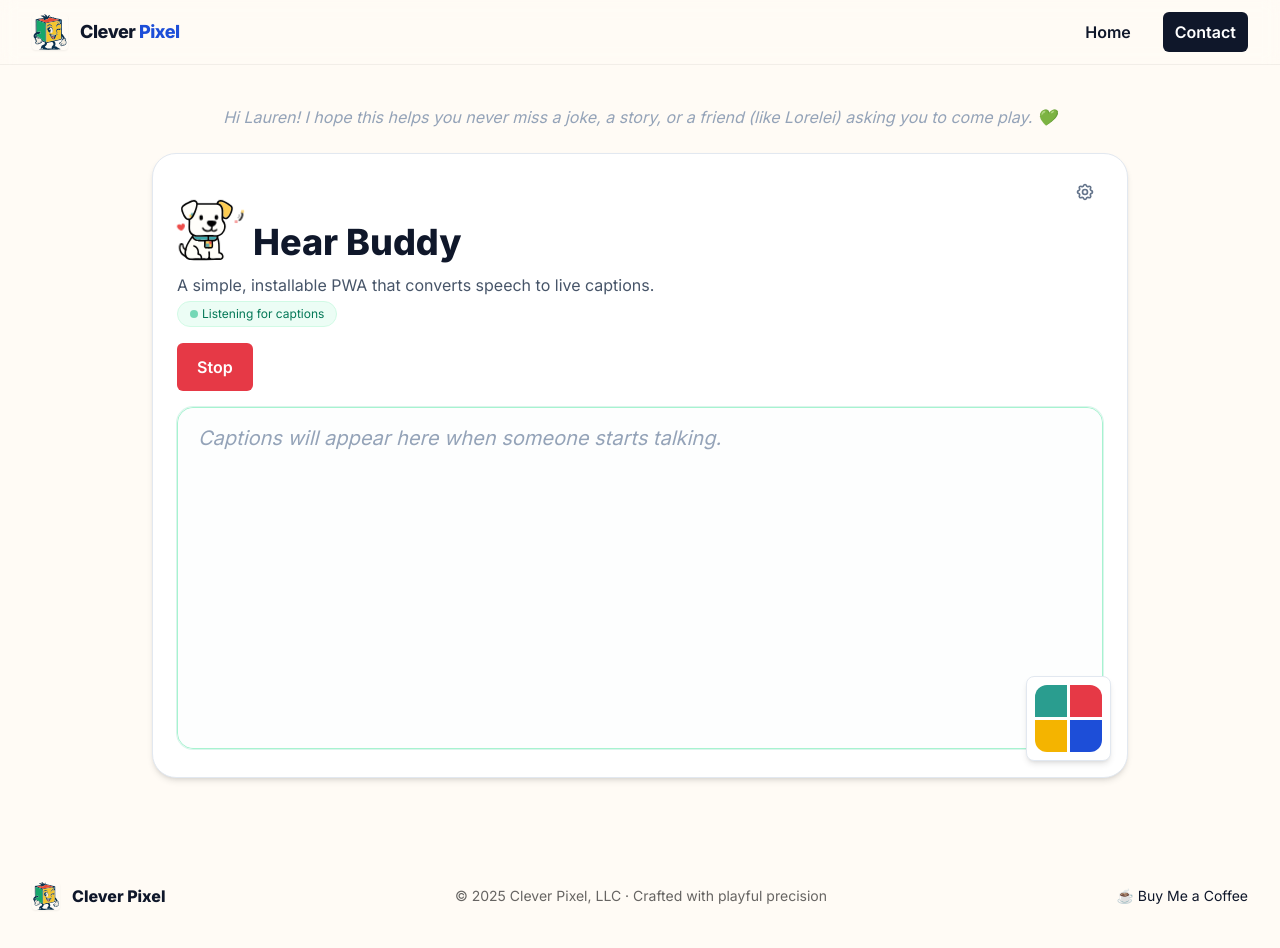
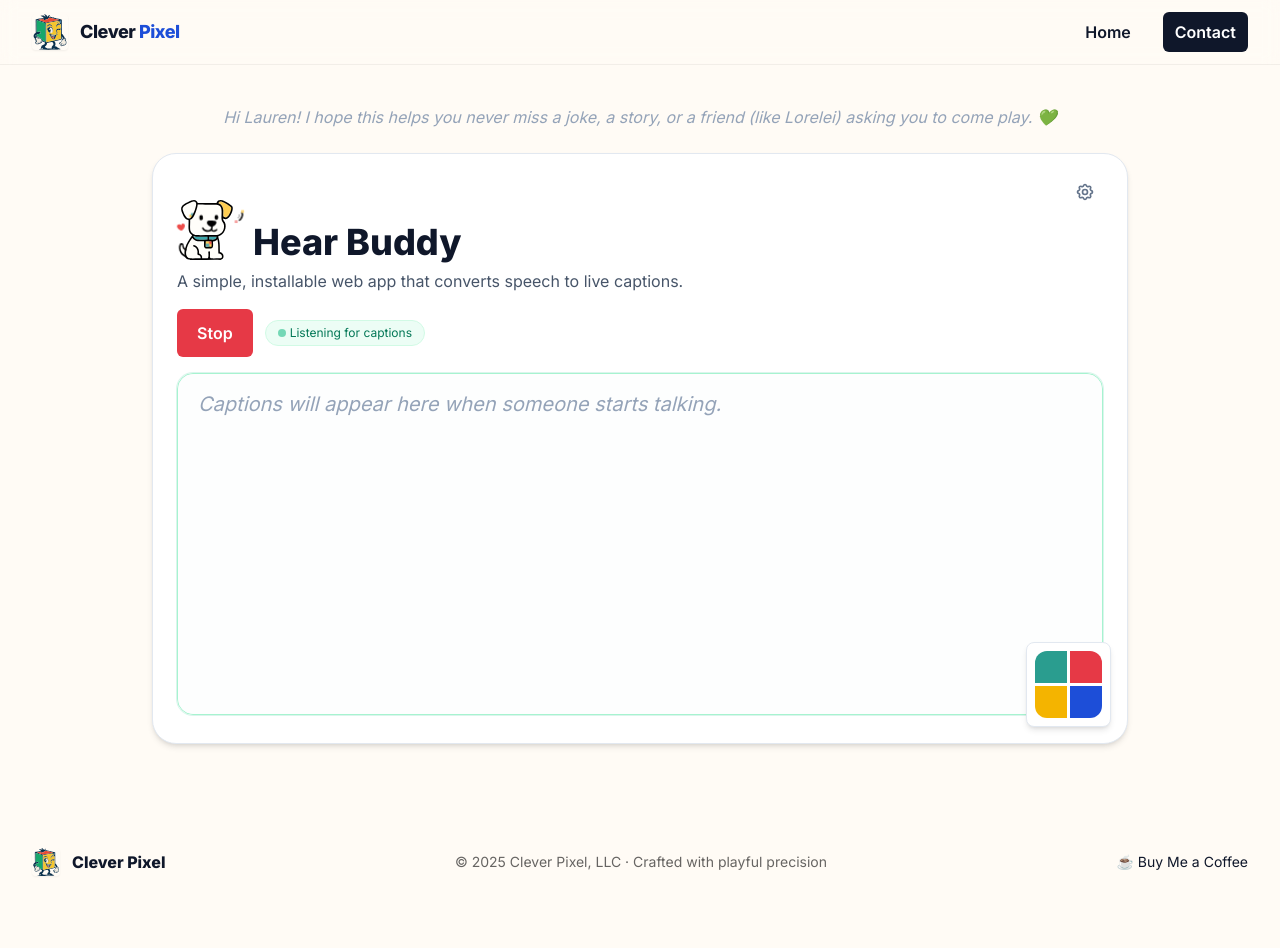
Before and after one commit to cleverpixeldesign/pwa-captions-3, a React (Vite) app: page / in a window 1280 px wide. Both pictures are taken after a click on the button "Start Listening". After the commit the page ends 916 px from the top, so only its background shows below. Built offline with nearby package versions, Linux system fonts and the light colour scheme.

Commit message:
Listening Pill placement

```diff
--- a/src/App.jsx
+++ b/src/App.jsx
@@ -460,21 +460,18 @@ function HearBuddy() {
 
           {/* Heading & Subtitle */}
           <header>
+            <div className="relative ">
               <h1 className="text-3xl md:text-4xl font-extrabold text-slate-900">
                 <span className="inline-flex items-end gap-3">
                   <HearBuddyMascot className="w-16 h-16 md:w-16 md:h-16" listening={listening} />
                   <span>Hear Buddy</span>
                 </span>
               </h1>
-            <p className="text-sm md:text-base text-slate-600 mt-1 max-w-xl">
-              A simple, installable PWA that converts speech to live captions.
-            </p>
-            {listening && (
-              <p className="mt-1 inline-flex items-center gap-1 rounded-full bg-emerald-50 px-3 py-1 text-xs font-medium text-emerald-700 border border-emerald-100">
-                <span className="inline-flex h-2 w-2 rounded-full bg-emerald-500 animate-pulse" />
-                Listening for captions
-              </p>
-            )}
+               <span className="text-sm md:text-base text-slate-600 mt-1 max-w-xl">
+              A simple, installable web app that converts speech to live captions.
+            </span>
+            </div>
+
           </header>
 
           {/* Button Row */}
@@ -513,6 +510,13 @@ function HearBuddy() {
               >
                 Clear
               </Button>
+            )}
+              {/* Listening pill - positioned above title, aligned with dog's head */}
+              {listening && (
+                <div className=" inline-flex items-center gap-1 rounded-full bg-emerald-50 px-3 py-1 text-xs font-medium text-emerald-700 border border-emerald-100 z-10 whitespace-nowrap">
+                  <span className="inline-flex h-2 w-2 rounded-full bg-emerald-500 animate-pulse" />
+                  Listening for captions
+                </div>
               )}
           </div>
 
```
Lines whose indentation alone changed are shown as unchanged.
